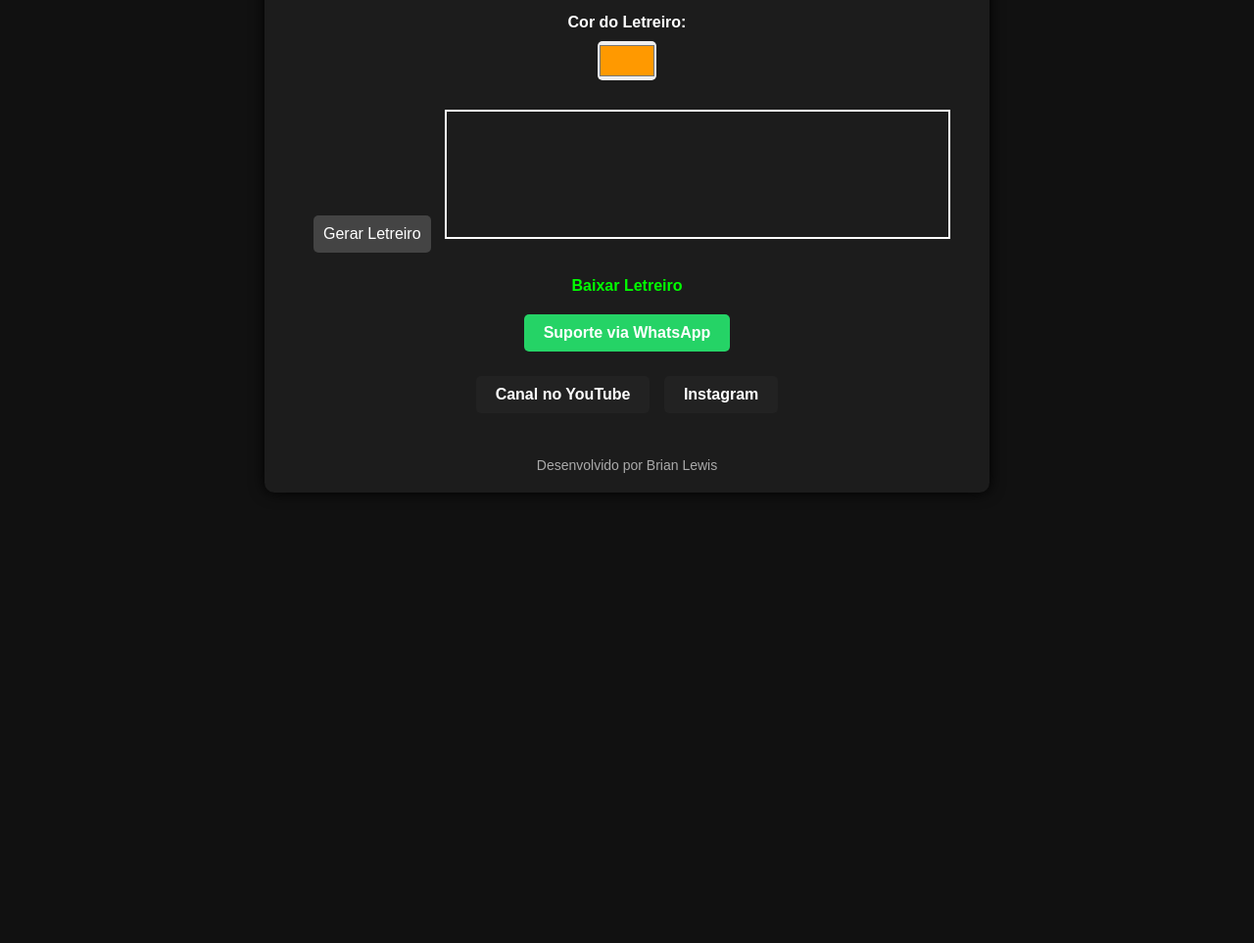
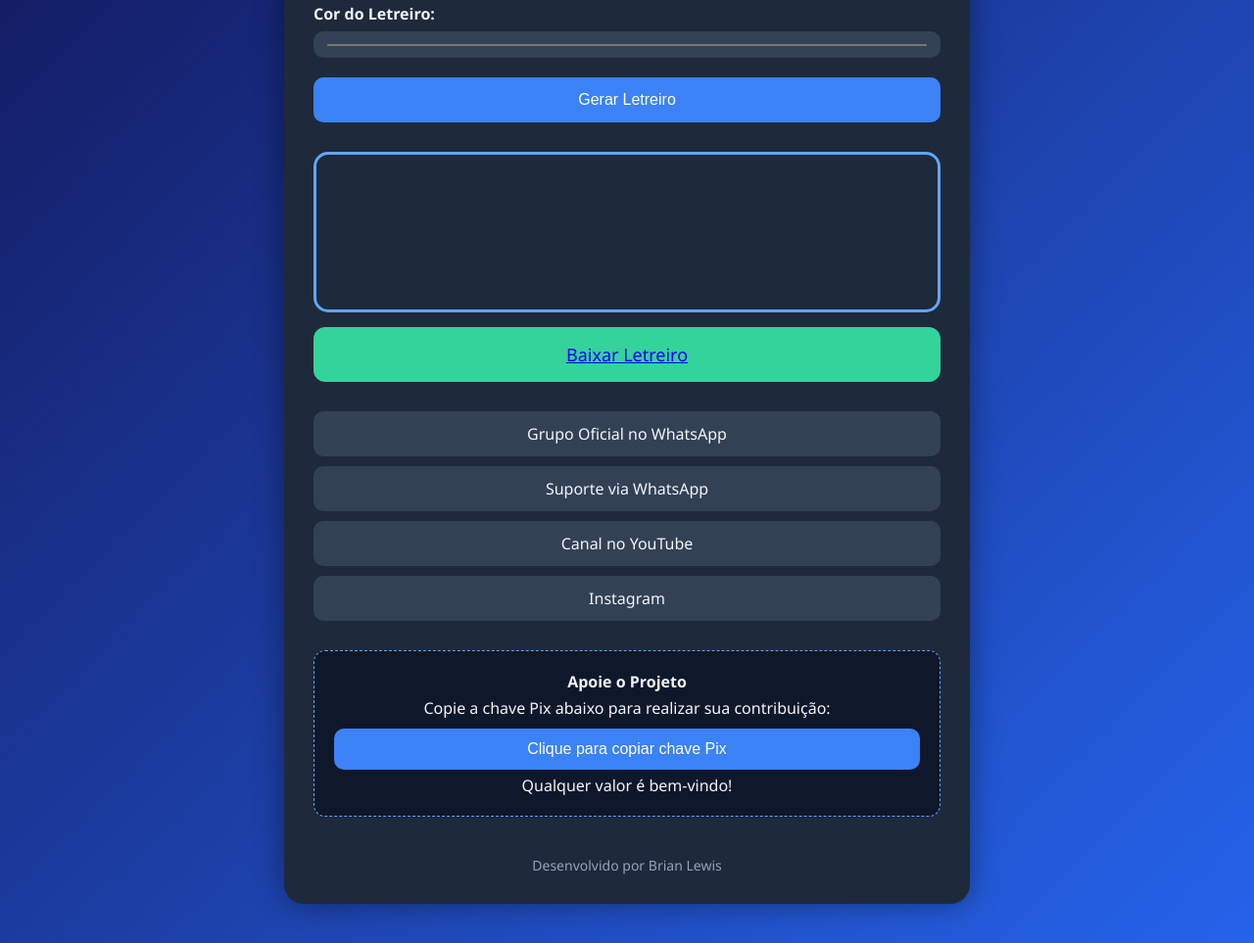
Before and after one commit to Brianlewis2/Gerando-de-Letreiro-para-PBSU, a plain HTML site: page index.html in a window 1280 px wide. Shown: the part 388-1351 px from the top of the page at 98% size. Before the commit the page ends 919 px from the top, so only its background shows below. Drawn offline with Linux system fonts and the light colour scheme.

Commit message:
Add files via upload

```diff
--- a/index.html
+++ b/index.html
@@ -1,116 +1,173 @@
 <!DOCTYPE html>
 <html lang="pt-BR">
 <head>
-  <meta charset="UTF-8">
+  <meta charset="UTF-8" />
+  <meta name="viewport" content="width=device-width, initial-scale=1.0"/>
   <title>Gerador de Letreiro - ProtonBus</title>
   <style>
+    * {
+      margin: 0;
+      padding: 0;
+      box-sizing: border-box;
+    }
+
     body {
-      background: #111;
-      color: white;
-      font-family: 'Arial', sans-serif;
-      text-align: center;
-      padding: 20px;
+      font-family: 'Segoe UI', sans-serif;
+      background: linear-gradient(135deg, #11114E, #2563eb);
+      color: #f1f5f9;
+      display: flex;
+      justify-content: center;
+      align-items: center;
+      padding: 40px 20px;
+      min-height: 100vh;
     }
 
     .container {
+      background: #1e293b;
+      padding: 30px;
+      border-radius: 20px;
+      box-shadow: 0 0 30px rgba(0,0,0,0.4);
       max-width: 700px;
-      margin: auto;
-      padding: 20px;
-      background: #1c1c1c;
-      border-radius: 10px;
-      box-shadow: 0 0 15px #000;
+      width: 100%;
+      animation: fadeIn 1s ease;
     }
 
-    input, select, button {
-      margin: 10px;
-      padding: 10px;
-      font-size: 16px;
-      border: none;
-      border-radius: 5px;
+    @keyframes fadeIn {
+      from { opacity: 0; transform: translateY(20px); }
+      to { opacity: 1; transform: translateY(0); }
     }
 
-    input[type="color"] {
-      padding: 0;
-      width: 60px;
-      height: 40px;
-      cursor: pointer;
+    h1 {
+      text-align: center;
+      color: #FF9900;
+      margin-bottom: 25px;
+    }
+
+    label {
+      display: block;
+      margin: 15px 0 5px;
+      font-weight: bold;
+    }
+
+    input, select {
+      width: 100%;
+      padding: 12px;
+      border-radius: 10px;
+      border: none;
+      font-size: 16px;
+      background: #334155;
+      color: white;
+      transition: 0.3s;
+    }
+
+    input:focus, select:focus {
+      outline: none;
+      background: #475569;
     }
 
     button {
-      background: #444;
+      margin-top: 20px;
+      width: 100%;
+      background: #3b82f6;
       color: white;
+      border: none;
+      padding: 14px;
+      font-size: 16px;
+      border-radius: 10px;
       cursor: pointer;
       transition: background 0.3s;
     }
 
     button:hover {
-      background: #666;
+      background: #2563eb;
     }
 
     canvas {
-      margin-top: 20px;
-      border: 2px solid #fff;
+      margin-top: 30px;
+      width: 100%;
+      max-width: 100%;
+      height: auto;
+      border: 3px solid #60a5fa;
+      border-radius: 15px;
+      animation: fadeIn 0.5s ease;
     }
 
-    #download {
-      display: inline-block;
-      margin-top: 15px;
-      color: #0f0;
-      text-decoration: none;
-      font-weight: bold;
+    .links {
+      margin-top: 30px;
+      display: flex;
+      flex-direction: column;
+      gap: 10px;
     }
 
-    #footer {
-      margin-top: 40px;
-      font-size: 14px;
-      color: #aaa;
-    }
-
-    .social-buttons {
-      margin-top: 20px;
-    }
-
-    .social-buttons a {
-      display: inline-block;
-      margin: 5px;
-      padding: 10px 20px;
-      background: #222;
-      color: white;
-      border-radius: 5px;
-      text-decoration: none;
-      font-weight: bold;
-      transition: background 0.3s;
-    }
-
-    .social-buttons a:hover {
-      background: #444;
-    }
-
-    #whatsapp-button {
-      display: inline-block;
-      margin-top: 20px;
-      padding: 10px 20px;
-      background-color: #25D366;
-      color: white;
-      border: none;
-      border-radius: 5px;
-      font-weight: bold;
+    .links a {
+      background: #334155;
+      padding: 12px;
+      text-align: center;
+      border-radius: 10px;
+      color: #f1f5f9;
       text-decoration: none;
       transition: background 0.3s;
     }
 
-    #whatsapp-button:hover {
-      background-color: #1ebe57;
+    .links a:hover {
+      background: #475569;
     }
 
-    label {
+    .pix {
+      background: #0f172a;
+      padding: 20px;
+      border-radius: 12px;
+      margin-top: 30px;
+      text-align: center;
+      border: 1px dashed #60a5fa;
+    }
+
+    .pix p {
+      margin-top: 5px;
+      word-break: break-word;
+    }
+
+    .pix button {
+      background: #3b82f6;
+      color: white;
+      padding: 12px;
+      border: none;
+      border-radius: 10px;
+      cursor: pointer;
+      transition: background 0.3s;
+      margin-top: 10px;
+    }
+
+    .pix button:hover {
+      background: #2563eb;
+    }
+
+    footer {
+      text-align: center;
+      margin-top: 40px;
+      color: #94a3b8;
+      font-size: 14px;
+    }
+
+    #download {
+      background-color: #34D399;
+      padding: 16px;
+      font-size: 18px;
+      border-radius: 12px;
+      text-align: center;
       display: block;
-      margin-top: 15px;
-      font-weight: bold;
+      margin-top: 10px;
+      width: 100%;
     }
+
+    #download:hover {
+      background-color: #10B981;
+    }
+
   </style>
 </head>
 <body>
+
   <div class="container">
     <h1>Gerador de Letreiro - ProtonBus</h1>
 
@@ -131,34 +188,36 @@
     <label for="cor">Cor do Letreiro:</label>
     <input type="color" id="cor" value="#FF9900">
 
-    <br>
     <button onclick="gerarLetreiro()">Gerar Letreiro</button>
 
     <canvas id="letreiro" width="512" height="128"></canvas>
+    <a id="download" href="#" download="letreiro.png">Baixar Letreiro</a>
 
-    <br>
-    <a id="download" download="letreiro.png">Baixar Letreiro</a>
-
-    <br>
-    <a id="whatsapp-button" href="https://wa.me/5521967854198?text=Ol%C3%A1%2C%20estou%20com%20um%20problema%20ao%20gerar%20o%20letreiro%20no%20site.%20Poderia%20me%20ajudar%3F" target="_blank">
-      Suporte via WhatsApp
-    </a>
-
-    <div class="social-buttons">
+    <div class="links">
+      <a href="https://chat.whatsapp.com/IP02EBNM9DaDTmM6zhsvdq" target="_blank">Grupo Oficial no WhatsApp</a>
+      <a href="https://wa.me/5521967854198?text=Ol%C3%A1%2C%20estou%20com%20um%20problema%20ao%20gerar%20o%20letreiro%20no%20site.%20Poderia%20me%20ajudar%3F" target="_blank">Suporte via WhatsApp</a>
       <a href="https://youtube.com/@busologobrian?si=SjyfBX4Sy4wyXVtY" target="_blank">Canal no YouTube</a>
       <a href="https://instagram.com/Brian_lewis_2" target="_blank">Instagram</a>
     </div>
 
-    <div id="footer">
+    <div class="pix">
+      <strong>Apoie o Projeto</strong>
+      <p>Copie a chave Pix abaixo para realizar sua contribuição:</p>
+      <button onclick="mostrarChavePix()">Clique para copiar chave Pix</button>
+      <input type="text" id="chavePix" value="9ac4aaaa-b398-44d3-916a-bfa5a1705816" readonly style="display: none;">
+      <button id="copiarBtn" onclick="copiarChavePix()" style="display: none;">Copiar Chave Pix</button>
+      <p>Qualquer valor é bem-vindo!</p>
+    </div>
+
+    <footer>
       Desenvolvido por Brian Lewis
-    </div>
+    </footer>
   </div>
 
   <script>
     function ajustarCanvas() {
       const tipo = document.getElementById('tipo').value;
       const canvas = document.getElementById('letreiro');
-
       switch (tipo) {
         case 'Frontal':
           canvas.width = 512;
@@ -181,14 +240,13 @@
 
     function gerarLetreiro() {
       ajustarCanvas();
-
       const linha = document.getElementById('linha').value;
       const destino = document.getElementById('destino').value;
       const cor = document.getElementById('cor').value;
       const canvas = document.getElementById('letreiro');
       const ctx = canvas.getContext('2d');
 
-      ctx.fillStyle = '#000';
+      ctx.fillStyle = 'black';
       ctx.fillRect(0, 0, canvas.width, canvas.height);
 
       ctx.fillStyle = cor;
@@ -197,8 +255,28 @@
 
       const link = document.getElementById('download');
       link.href = canvas.toDataURL('image/png');
-      link.style.display = 'inline-block';
+    }
+
+    function mostrarChavePix() {
+      document.getElementById("chavePix").style.display = "block";
+      document.getElementById("copiarBtn").style.display = "block";
+    }
+
+    function copiarChavePix() {
+      const chavePix = document.getElementById("chavePix");
+      chavePix.select();
+      chavePix.setSelectionRange(0, 99999); // Para dispositivos móveis
+
+      // Tentando usar execCommand para garantir compatibilidade
+      const sucesso = document.execCommand('copy');
+
+      if (sucesso) {
+        alert('Chave Pix copiada para a área de transferência!');
+      } else {
+        alert('Falha ao copiar a chave Pix.');
+      }
     }
   </script>
+
 </body>
 </html>
```
